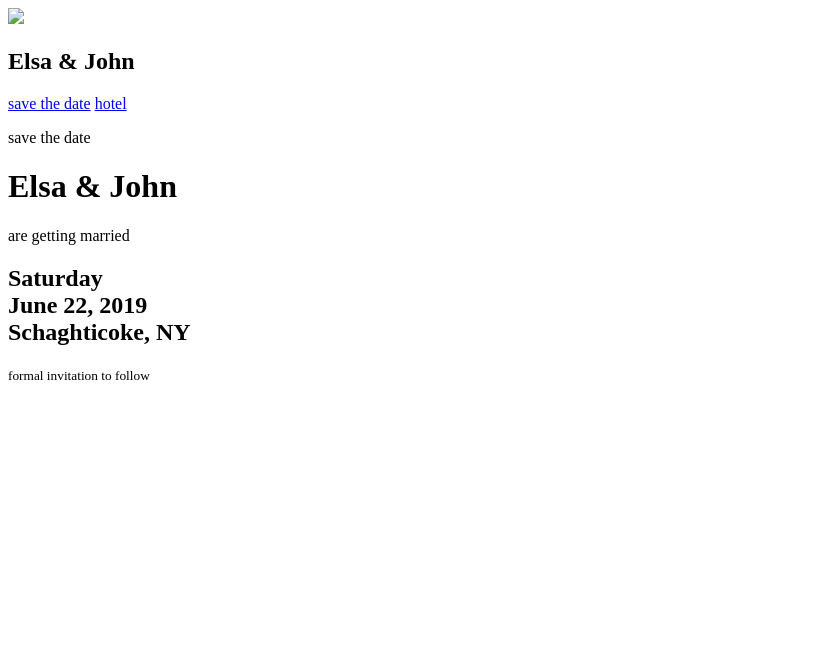
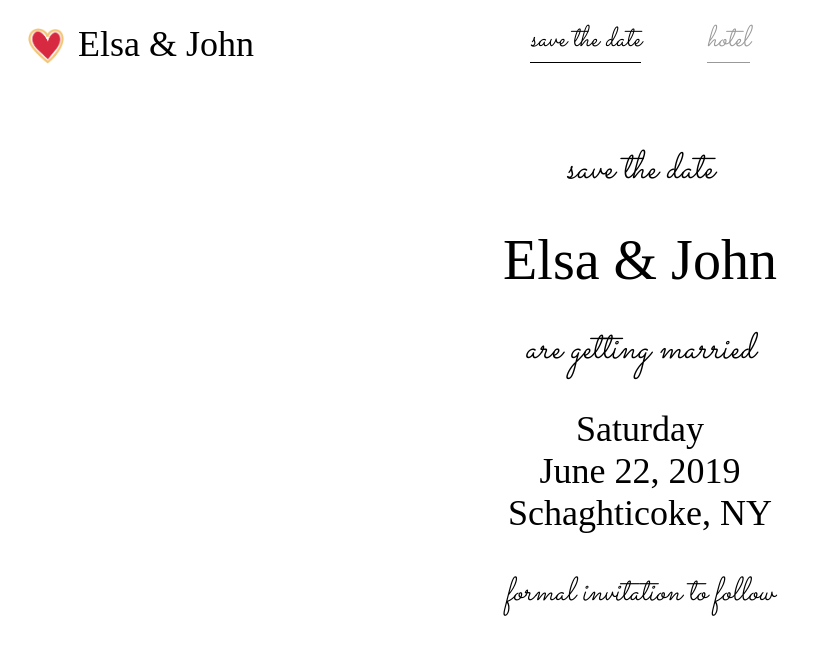
Before and after one commit to gonsie/gonsie.github.io, a Jekyll site: the page wedding/index.html, which Jekyll copies as it is, in a window 1280 px wide. Shown: the top 655 px of the page, without its empty margins (0-832 px from the left). Built offline with Jekyll 4.4.1, drawn with Linux system fonts in a browser that asks for light colours; some web fonts are replaced.

Commit message:
paths :<

```diff
--- a/wedding/index.html
+++ b/wedding/index.html
@@ -9,13 +9,13 @@
   <title>Elsa & John are getting married!</title>
   <link href="https://fonts.googleapis.com/css?family=Cormorant+Upright" rel="stylesheet">
   <link href="https://fonts.googleapis.com/css?family=Sacramento" rel="stylesheet">
-  <link href="css/wedding-stylesheet.css" rel="stylesheet">
+  <link href="/css/wedding-stylesheet.css" rel="stylesheet">
 </head>
   <body>
     <div class="nav">
     <nav>
       <div class="logo">
-        <img src="/Users/gonsie/Projects/WEBSITE/gonsie.github.com/images/heart.png" class="logo" />
+        <img src="/images/heart.png" class="logo" />
         <h2 align="left">Elsa & John</h2>
       </div>
       <a href="/wedding/index.html" class="active">save the date</a>
```
